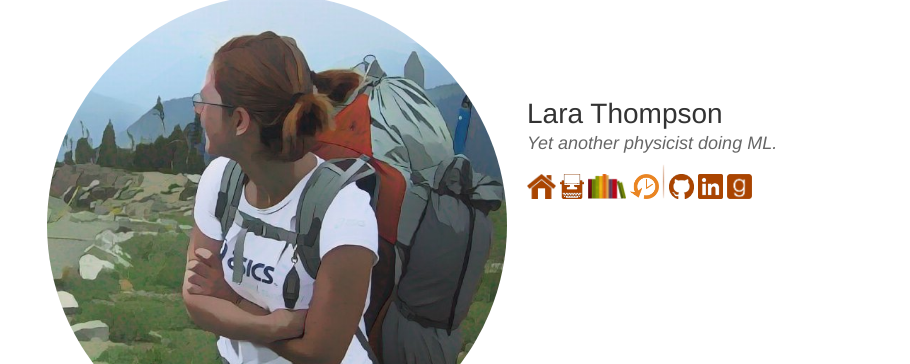
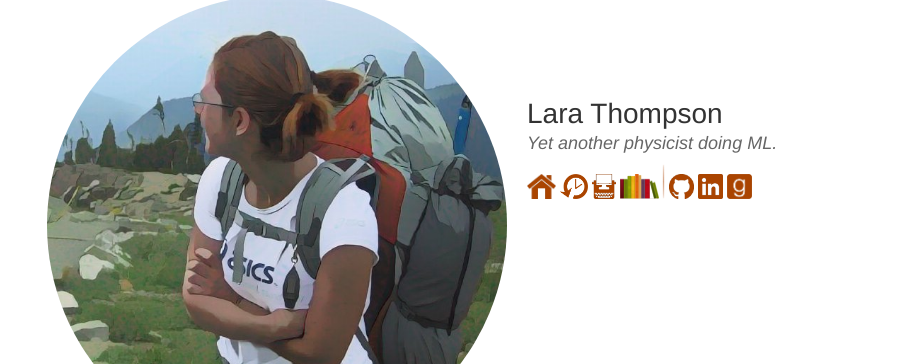
Before and after one commit to lrthomps/lrthomps.github.io, a Jekyll site: the page built from index.md, in a window 1280 px wide. Shown: the part 167-531 px from the top of the page, without its empty margins (183-1093 px from the left). Built offline with Jekyll 4.4.1, drawn with Linux system fonts in a browser that asks for light colours.

Commit message:
same orange

```diff
--- a/_layouts/frontpage.html
+++ b/_layouts/frontpage.html
@@ -13,12 +13,12 @@
         <h2>Yet another physicist doing ML.</h2>
           <a href="{{ "index.html" | relative_url }}">
             <img src="{{ 'assets/images/home-orange.png' | relative_url }}" height=25px></a>
+          <a href="{{ "timeline.html" | relative_url }}" title="resources">
+            <img src="{{ 'assets/images/history.png' | relative_url }}" height=25px></a>
           <a href="{{ "posts.html" | relative_url }}" title="posts">
             <img src="{{ 'assets/images/blog-orange.png' | relative_url }}" height=25px></a>
           <a href="{{ "resources.html" | relative_url }}" title="resources">
             <img src="{{ 'assets/images/bookshelf.png' | relative_url }}" height=25px></a>
-          <a href="{{ "timeline.html" | relative_url }}" title="resources">
-            <img src="{{ 'assets/images/history.png' | relative_url }}" height=25px></a>
 
           <img src="{{ 'assets/images/vertical.png' | relative_url }}" height=35px>
 
--- a/_layouts/page.html
+++ b/_layouts/page.html
@@ -13,12 +13,13 @@
         <h2>Yet another physicist doing ML.</h2>
           <a href="{{ "index.html" | relative_url }}">
             <img src="{{ 'assets/images/home-orange.png' | relative_url }}" height=25px></a>
+          <a href="{{ "timeline.html" | relative_url }}" title="resources">
+              <img src="{{ 'assets/images/history.png' | relative_url }}" height=25px></a>
           <a href="{{ "posts.html" | relative_url }}" title="posts">
             <img src="{{ 'assets/images/blog-orange.png' | relative_url }}" height=25px></a>
           <a href="{{ "resources.html" | relative_url }}" title="resources">
             <img src="{{ 'assets/images/bookshelf.png' | relative_url }}" height=25px></a>
-          <a href="{{ "timeline.html" | relative_url }}" title="resources">
-            <img src="{{ 'assets/images/history.png' | relative_url }}" height=25px></a>
+
 
           <img src="{{ 'assets/images/vertical.png' | relative_url }}" height=35px>
 
```
Also changed, not shown: assets/images/history.png.
